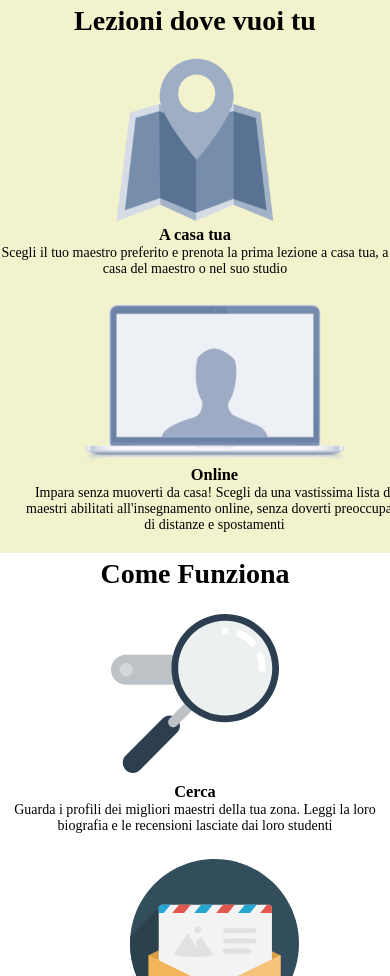
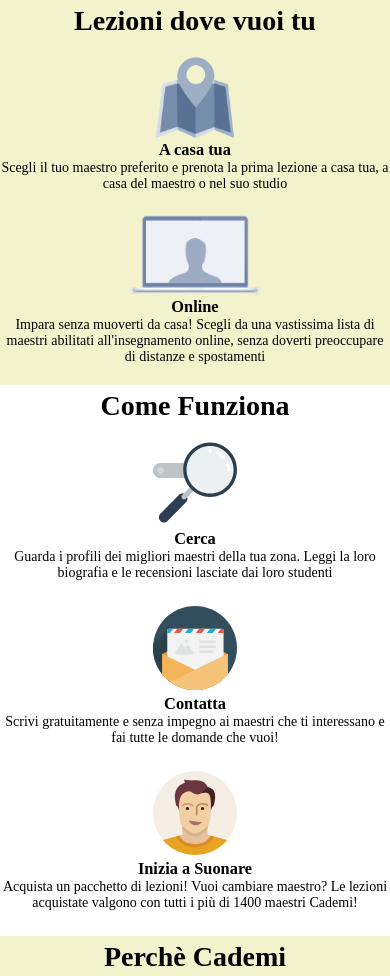
Before and after one commit to Mandrake091/html-responsive-wannabe, a plain HTML site: page index.html in a window 390 px wide. Shown: the top 976 px of the page. Drawn offline with Linux system fonts and the light colour scheme.

Commit message:
correction error: horizontal scroll bar on >420px view

```diff
--- a/css/query.css
+++ b/css/query.css
@@ -6,28 +6,22 @@
         display: inline-block;
         margin:0;
     }
-
     .row{
         margin: 0;
         font-size: 16px;
         width:100%;
     }
       img{
-        height: 18vh;
+        height: 12vh;
     }
        #lezioni .row > .right {
-        margin-left: 5%;
-        width:40%;
+
+        width:50%;
     }
-    #lezioni .row > .left{
-        margin-right: 5%;
-    }
+
     #steps .row > .left, #steps .row > .central, #steps .row > .right {
         float: left;
-        width: 30%;
-    }
-    #steps .row > .central{
-        margin:0 5%;
+        width: 33.333333%;
     }
 }
 /* / BONUS */
@@ -50,7 +44,7 @@
 
    /* Img style */
     img{
-      height: 20vh;
+      height: 10vh;
     }
     #why .row img {
         background-color: #428bca;
```
